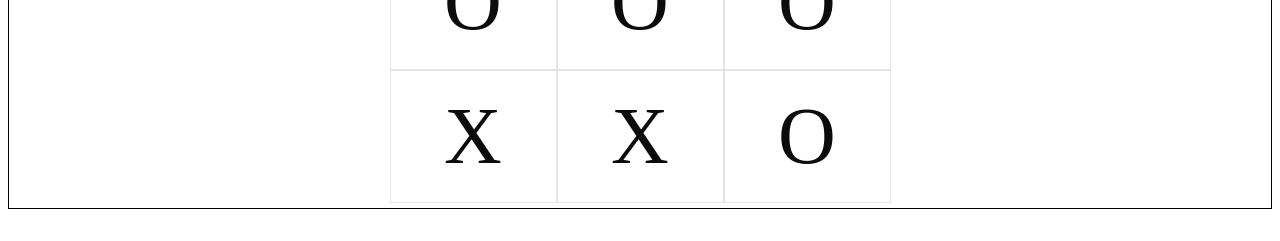
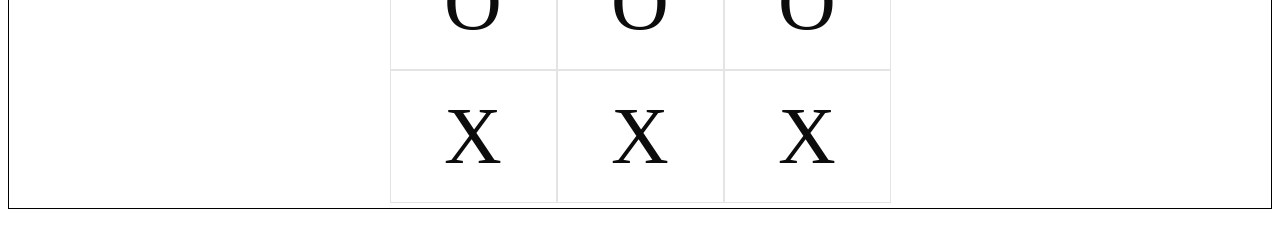
Before and after one commit to tusharmahajan/tic-tac-toe, a plain HTML site: page index.html in a window 1280 px wide. Shown: the part 311-552 px from the top of the page. Drawn offline with Linux system fonts and the light colour scheme.

Commit message:
changed letter

```diff
--- a/index.html
+++ b/index.html
@@ -23,7 +23,7 @@
     <div class="col">
       <span class="letter">X</span>
       <span class="letter">O</span>
-      <span class="letter">O</span>
+      <span class="letter">X</span>
     </div>
   </div>
 </body>
```
